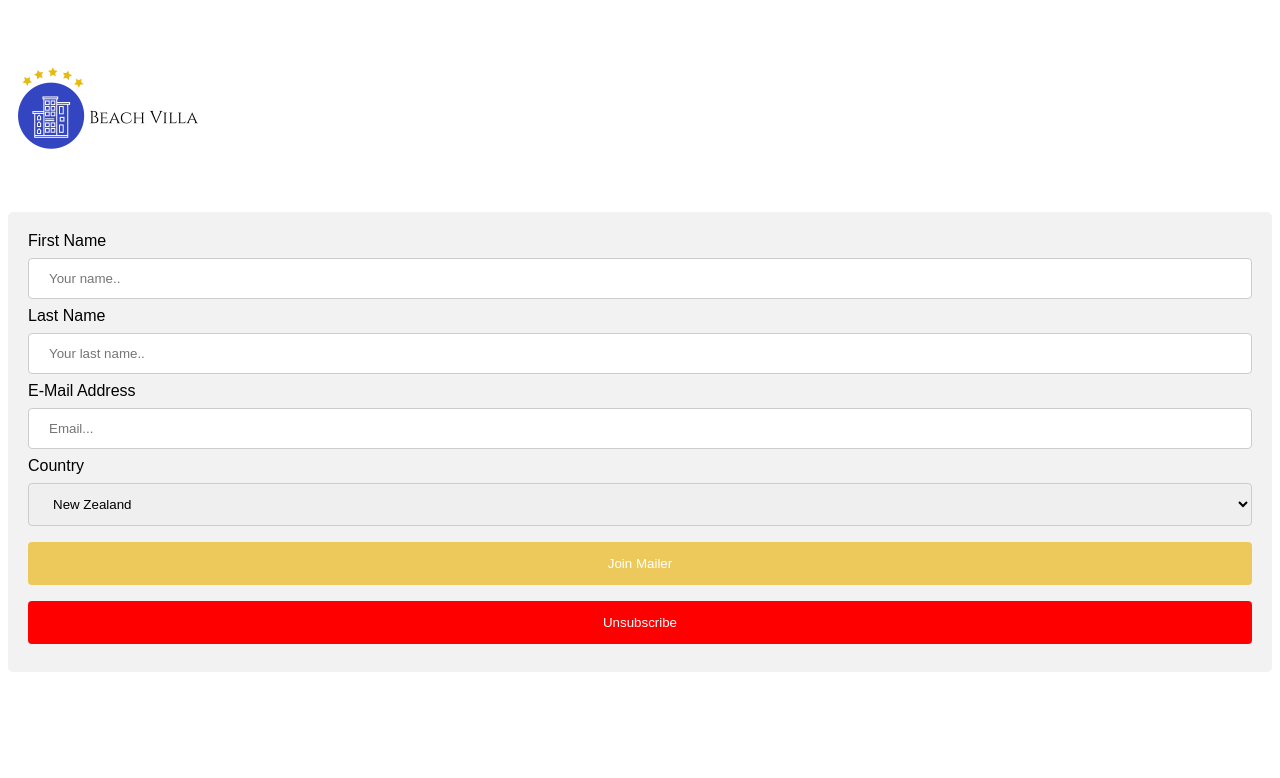
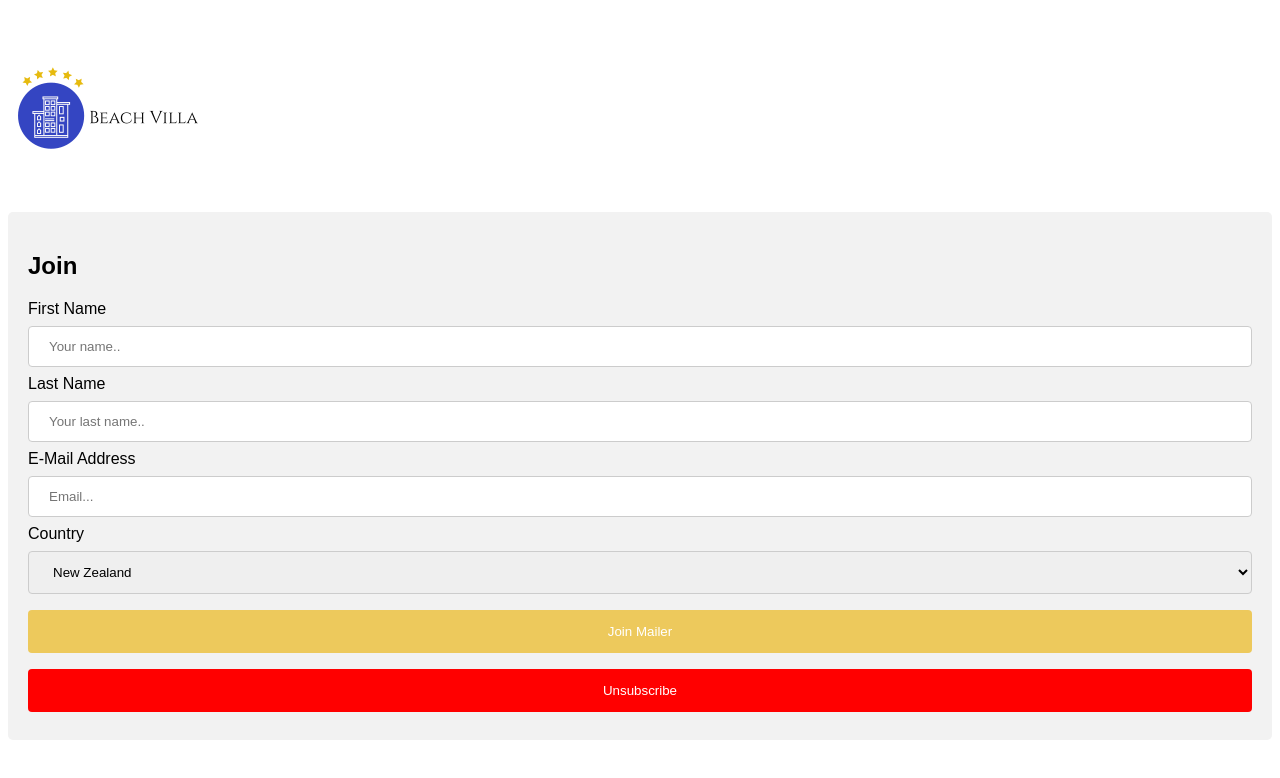
Before and after one commit to cslotemaker72/beach-villa, a plain HTML site: page mailer.html in a window 1280 px wide. Drawn offline with Linux system fonts and the light colour scheme.

Commit message:
New Header

```diff
--- a/mailer.html
+++ b/mailer.html
@@ -10,6 +10,7 @@
 
   <div>
     <form action="thankyou.html">
+      <h1>Join</h1>
       <label for="fname">First Name</label>
       <input type="text" id="fname" name="firstname" placeholder="Your name..">
 
```
